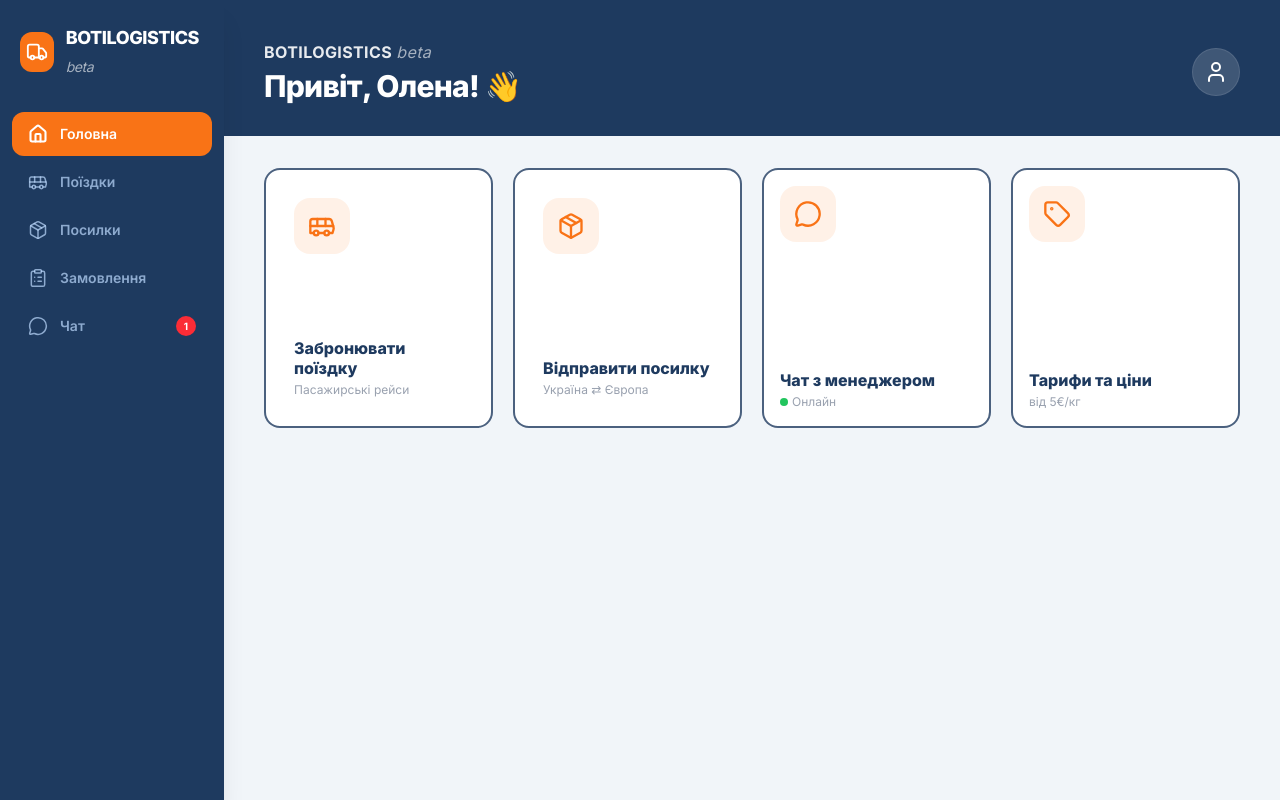
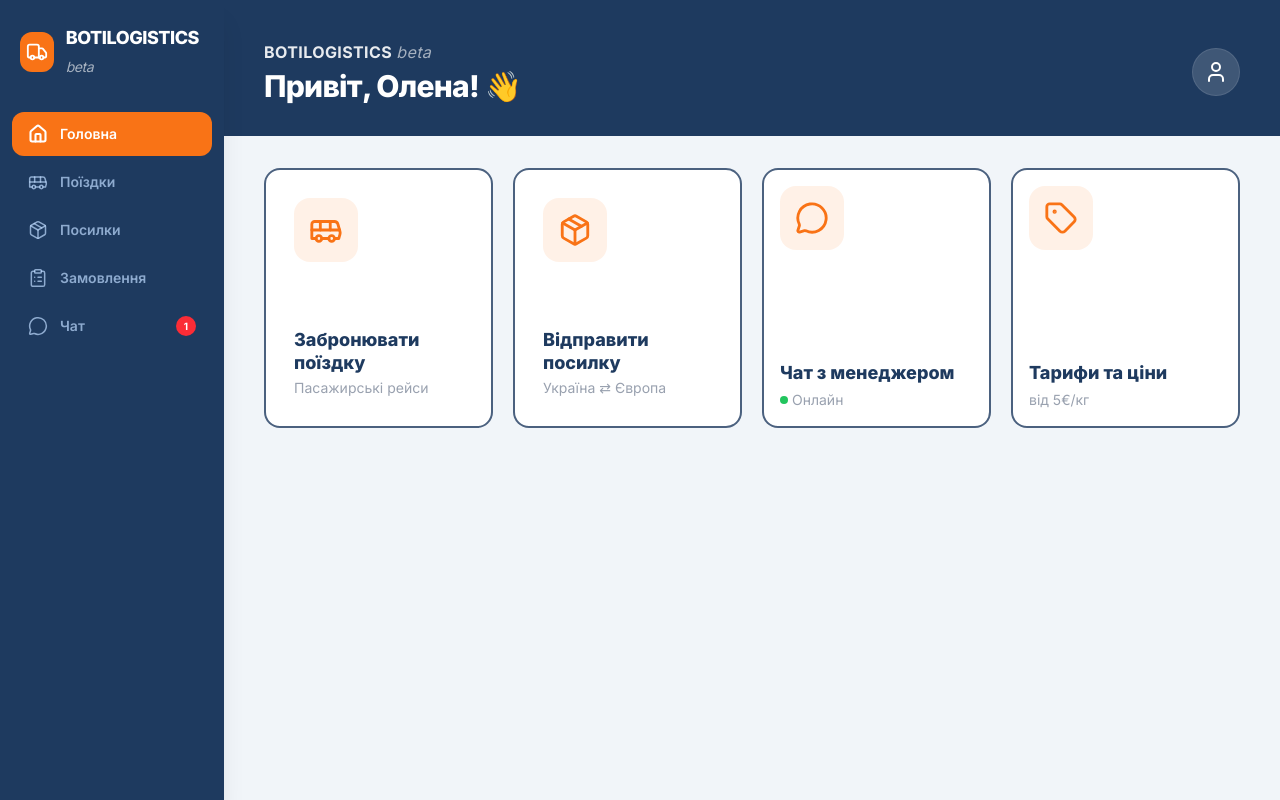
Before and after one commit to CodeDestriyer/BotiLogistics-Clients-v2.0, a React (Vite) app: page / in a window 1280 px wide. Built offline with nearby package versions, Linux system fonts and the light colour scheme.

Commit message:
Enlarge icons and text inside desktop home cards
Increase desktop icon containers from w-14/h-14 to w-16/h-16 (34px icons),
text from text-base/text-xs to text-lg/text-sm — fills the card space better
without changing card dimensions.

https://claude.ai/code/session_01FamZ9wtEQTRyK1qxZaWW3v

```diff
--- a/src/screens/HomeScreen.tsx
+++ b/src/screens/HomeScreen.tsx
@@ -31,13 +31,13 @@ export default function HomeScreen({ onNavigate }: Props) {
             onClick={() => onNavigate('flights')}
             className="bg-white border-2 border-navy/80 rounded-2xl p-7 text-left active:scale-[0.97] transition-transform flex flex-col justify-between min-h-[260px] md:min-h-[220px] md:p-6 md:hover:shadow-lg md:hover:border-accent md:transition-all"
           >
-            <div className="w-16 h-16 md:w-14 md:h-14 bg-accent/10 rounded-2xl flex items-center justify-center">
+            <div className="w-16 h-16 md:w-16 md:h-16 bg-accent/10 rounded-2xl flex items-center justify-center">
               <Bus size={34} className="text-accent md:hidden" />
-              <Bus size={28} className="text-accent hidden md:block" />
+              <Bus size={34} className="text-accent hidden md:block" />
             </div>
             <div className="mt-auto pt-5 md:pt-4">
-              <p className="text-navy font-extrabold text-lg md:text-base leading-tight">Забронювати поїздку</p>
-              <p className="text-gray-400 text-sm md:text-xs mt-2 md:mt-1">Пасажирські рейси</p>
+              <p className="text-navy font-extrabold text-lg md:text-lg leading-tight">Забронювати поїздку</p>
+              <p className="text-gray-400 text-sm md:text-sm mt-2 md:mt-1">Пасажирські рейси</p>
             </div>
           </button>
 
@@ -45,13 +45,13 @@ export default function HomeScreen({ onNavigate }: Props) {
             onClick={() => onNavigate('parcels')}
             className="bg-white border-2 border-navy/80 rounded-2xl p-7 text-left active:scale-[0.97] transition-transform flex flex-col justify-between min-h-[260px] md:min-h-[220px] md:p-6 md:hover:shadow-lg md:hover:border-accent md:transition-all"
           >
-            <div className="w-16 h-16 md:w-14 md:h-14 bg-accent/10 rounded-2xl flex items-center justify-center">
+            <div className="w-16 h-16 md:w-16 md:h-16 bg-accent/10 rounded-2xl flex items-center justify-center">
               <Package size={34} className="text-accent md:hidden" />
-              <Package size={28} className="text-accent hidden md:block" />
+              <Package size={34} className="text-accent hidden md:block" />
             </div>
             <div className="mt-auto pt-5 md:pt-4">
-              <p className="text-navy font-extrabold text-lg md:text-base leading-tight">Відправити посилку</p>
-              <p className="text-gray-400 text-sm md:text-xs mt-2 md:mt-1">Україна ⇄ Європа</p>
+              <p className="text-navy font-extrabold text-lg md:text-lg leading-tight">Відправити посилку</p>
+              <p className="text-gray-400 text-sm md:text-sm mt-2 md:mt-1">Україна ⇄ Європа</p>
             </div>
           </button>
 
@@ -59,15 +59,15 @@ export default function HomeScreen({ onNavigate }: Props) {
             onClick={() => onNavigate('chat')}
             className="bg-white border-2 border-navy/80 rounded-2xl px-4 py-4 active:scale-[0.97] transition-transform flex items-center gap-3 min-h-[90px] md:flex-col md:items-start md:p-6 md:min-h-[220px] md:justify-between md:hover:shadow-lg md:hover:border-accent md:transition-all"
           >
-            <div className="w-11 h-11 md:w-14 md:h-14 bg-accent/10 rounded-xl md:rounded-2xl flex items-center justify-center shrink-0">
+            <div className="w-11 h-11 md:w-16 md:h-16 bg-accent/10 rounded-xl md:rounded-2xl flex items-center justify-center shrink-0">
               <MessageCircle size={22} className="text-accent md:hidden" />
-              <MessageCircle size={28} className="text-accent hidden md:block" />
+              <MessageCircle size={34} className="text-accent hidden md:block" />
             </div>
             <div className="text-left min-w-0 md:mt-auto md:pt-4">
-              <p className="text-navy font-bold text-xs sm:text-sm md:font-extrabold md:text-base leading-tight">Чат з менеджером</p>
-              <div className="flex items-center gap-1 mt-1 md:mt-1">
+              <p className="text-navy font-bold text-xs sm:text-sm md:font-extrabold md:text-lg leading-tight">Чат з менеджером</p>
+              <div className="flex items-center gap-1 mt-1 md:mt-1.5">
                 <span className="w-1.5 h-1.5 md:w-2 md:h-2 bg-status-confirmed rounded-full" />
-                <span className="text-[10px] sm:text-xs md:text-xs text-gray-400">Онлайн</span>
+                <span className="text-[10px] sm:text-xs md:text-sm text-gray-400">Онлайн</span>
               </div>
             </div>
           </button>
@@ -76,13 +76,13 @@ export default function HomeScreen({ onNavigate }: Props) {
             onClick={() => onNavigate('tariffs')}
             className="bg-white border-2 border-navy/80 rounded-2xl px-4 py-4 active:scale-[0.97] transition-transform flex items-center gap-3 min-h-[90px] md:flex-col md:items-start md:p-6 md:min-h-[220px] md:justify-between md:hover:shadow-lg md:hover:border-accent md:transition-all"
           >
-            <div className="w-11 h-11 md:w-14 md:h-14 bg-accent/10 rounded-xl md:rounded-2xl flex items-center justify-center shrink-0">
+            <div className="w-11 h-11 md:w-16 md:h-16 bg-accent/10 rounded-xl md:rounded-2xl flex items-center justify-center shrink-0">
               <Tag size={22} className="text-accent md:hidden" />
-              <Tag size={28} className="text-accent hidden md:block" />
+              <Tag size={34} className="text-accent hidden md:block" />
             </div>
             <div className="text-left min-w-0 md:mt-auto md:pt-4">
-              <p className="text-navy font-bold text-xs sm:text-sm md:font-extrabold md:text-base leading-tight">Тарифи та ціни</p>
-              <p className="text-gray-400 text-[10px] sm:text-xs md:text-xs mt-1 md:mt-1">від 5€/кг</p>
+              <p className="text-navy font-bold text-xs sm:text-sm md:font-extrabold md:text-lg leading-tight">Тарифи та ціни</p>
+              <p className="text-gray-400 text-[10px] sm:text-xs md:text-sm mt-1 md:mt-1.5">від 5€/кг</p>
             </div>
           </button>
         </div>
```
